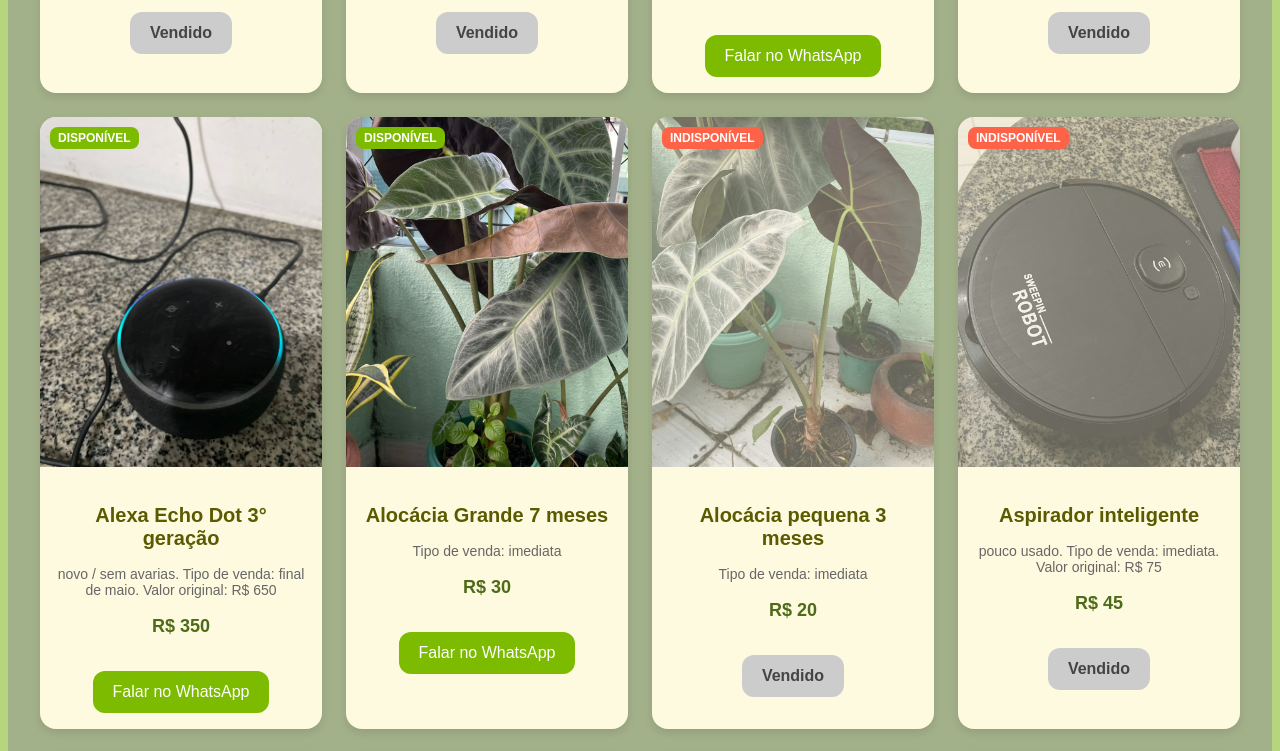
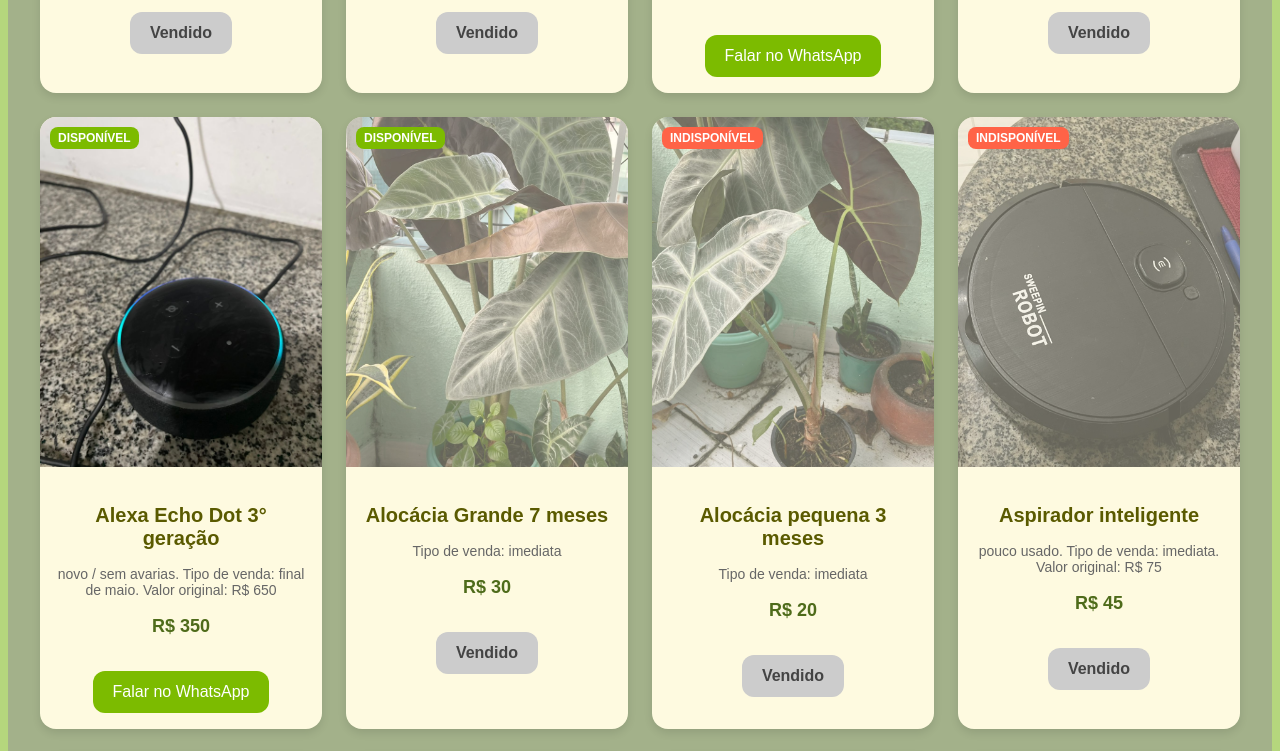
Before and after one commit to Ryaanlucas/bazar, a React (Create React App) app: page / in a window 1280 px wide. Shown: the part 1129-1880 px from the top of the page. Built offline with nearby package versions, Linux system fonts and the light colour scheme.

Commit message:
Update App.js

```diff
--- a/src/App.js
+++ b/src/App.js
@@ -214,6 +214,7 @@ const items = [
     price: "R$ 30",
     image: "/orquidea_grande.jpeg",
     tag: "disponível",
+    sold:true
   },
   {
     id: 27,
@@ -299,7 +300,8 @@ const items = [
     description: "Sem defeitos / 2 anos. Tipo de venda: imediata. Valor original: R$ 200",
     price: "R$ 100",
     image: "/teclado.jpeg",
-    tag: "disponível"
+    tag: "indisponível",
+    sold:true
   },
   {
     id: 37,
@@ -461,7 +463,8 @@ const items = [
     description: "3 meses de uso. Tipo de venda: imediata.",
     price: "R$ 25",
     image: "/minisapateira.jpeg",
-    tag: "disponível"
+    tag: "indisponível",
+    sold:true
   }
 ];
 
```
